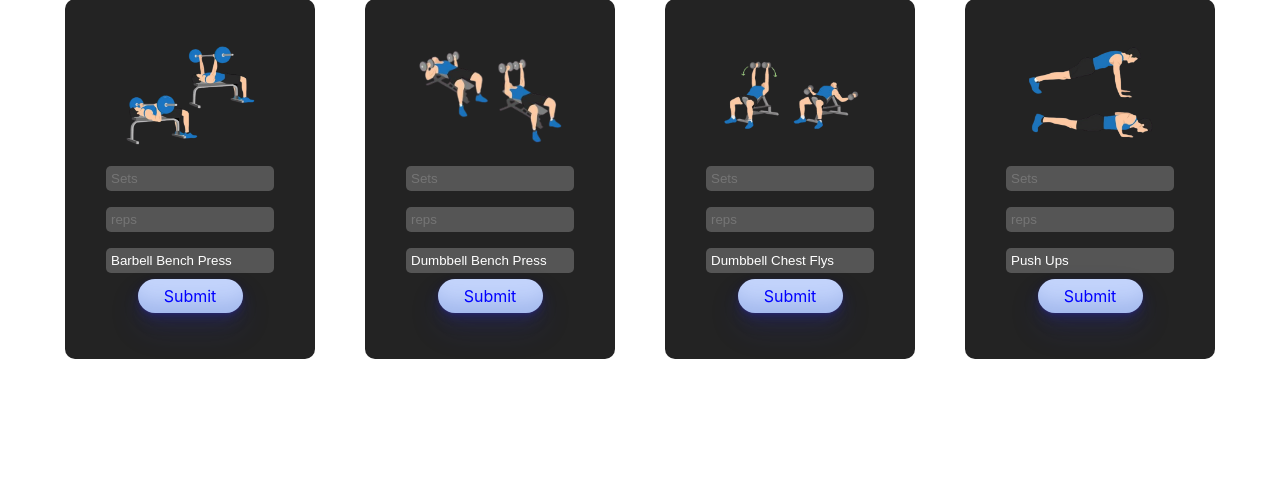
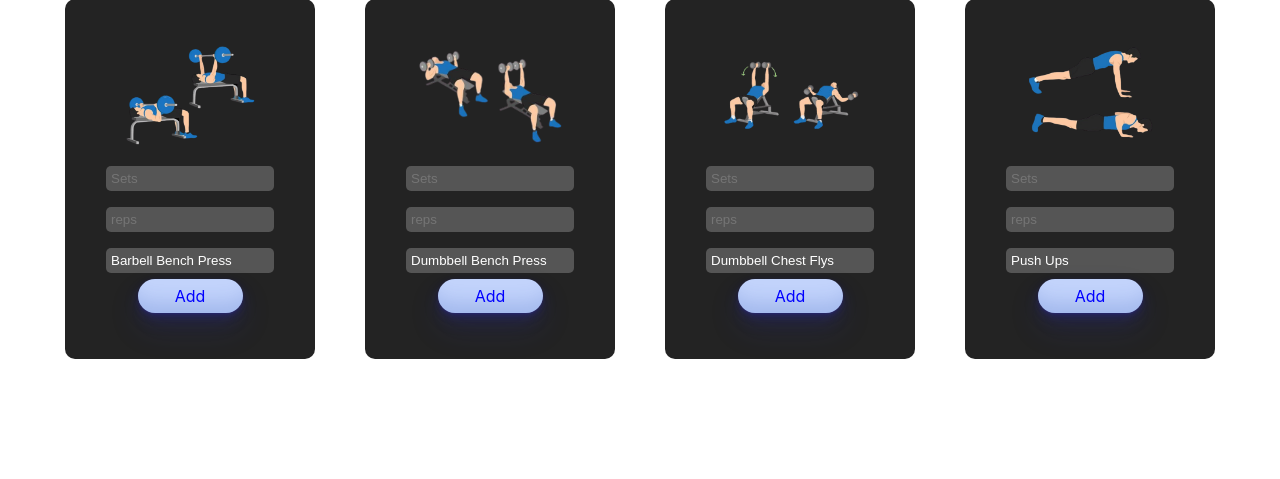
Before and after one commit to LinkBroken/D-Fitness, a Python web app: template templates/exercises/chest.html in a window 1280 px wide. Shown: the part 140-619 px from the top of the page. Run offline with Jinja, Linux system fonts and the light colour scheme; the template is opened without the code that fills it, so the values that code supplies are empty; some libraries are stand-ins or nearby versions.

Commit message:
Update chest.html

```diff
--- a/templates/exercises/chest.html
+++ b/templates/exercises/chest.html
@@ -26,7 +26,7 @@
             <input type="number" name="sets" id="sets" placeholder="Sets" min="1" max="4"  required>
             <input type="number" name="reps" id="reps" placeholder="reps" min="1" max="15" required>
             <input type="text" name="exercise" value="Barbell Bench Press" id="" readonly>
-            <input type="submit" name="Add" id="submit" required>
+            <input type="submit" name="Add" id="submit" value="Add">
         </form>
         </div>
         <div class="exercise">
@@ -35,7 +35,7 @@
             <input type="number" name="sets" id="sets" placeholder="Sets" min="1" max="4"  required>
             <input type="number" name="reps" id="reps" placeholder="reps" min="1" max="15" required>
             <input type="text" name="exercise" value="Dumbbell Bench Press" id="" readonly>
-            <input type="submit" name="Add" id="submit">
+            <input type="submit" name="Add" id="submit" value="Add">
         </form>
         </div>
         <div class="exercise">
@@ -44,7 +44,7 @@
             <input type="number" name="sets" id="sets" placeholder="Sets" min="1" max="4"  required>
             <input type="number" name="reps" id="reps" placeholder="reps" min="1" max="15" required>
             <input type="text" name="exercise" value="Dumbbell Chest Flys" id="" readonly>
-            <input type="submit" name="Add" id="submit">
+            <input type="submit" name="Add" id="submit" value="Add">
         </form>
         </div>
         <div class="exercise">
@@ -53,7 +53,7 @@
             <input type="number" name="sets" id="sets" placeholder="Sets" min="1" max="4"  required>
             <input type="number" name="reps" id="reps" placeholder="reps" min="1" max="15" required>
             <input type="text" name="exercise" value="Push Ups" id="" readonly>
-            <input type="submit" name="Add" id="submit">
+            <input type="submit" name="Add" id="submit" value="Add">
         </form>
         </div>
     </div>
```
